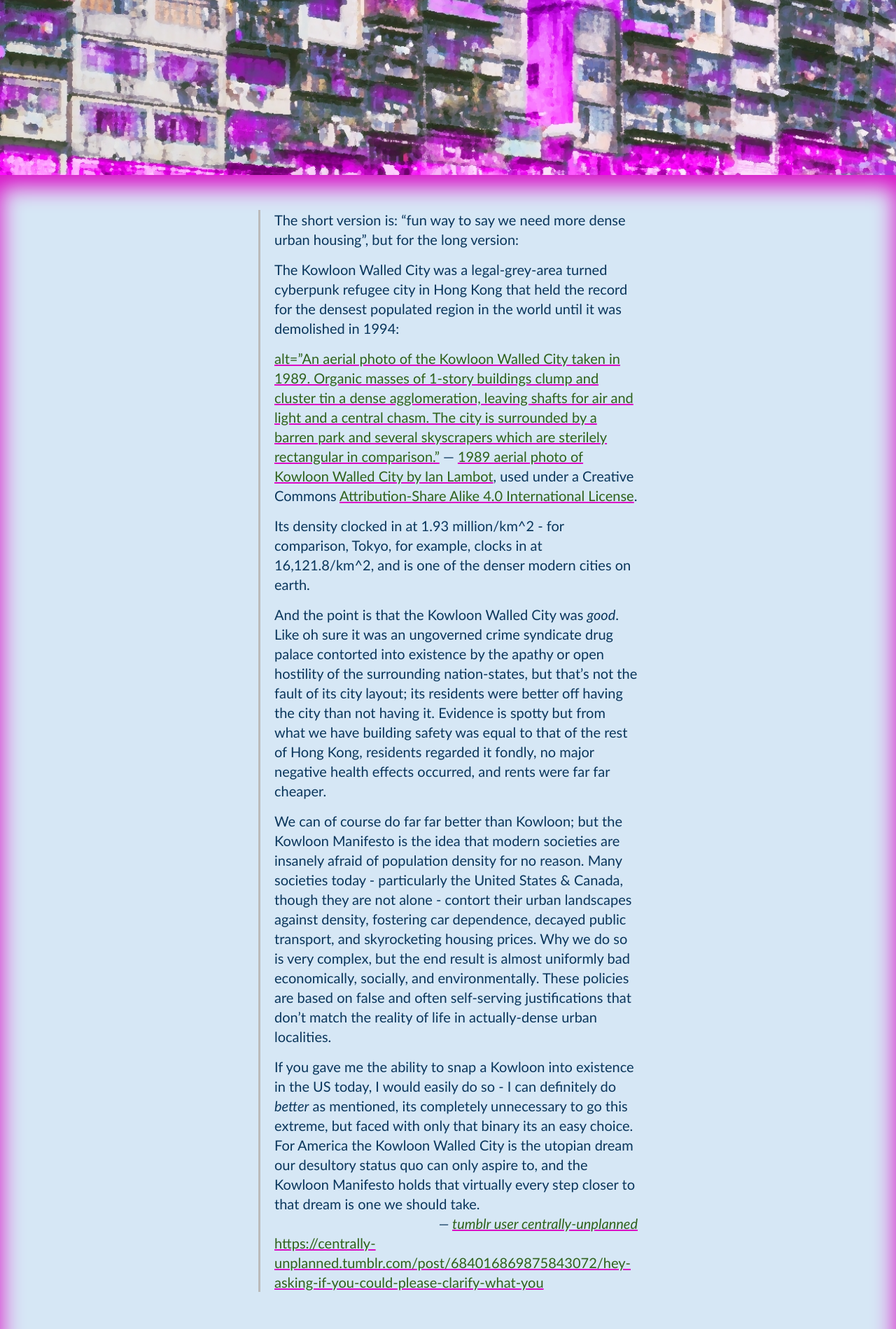
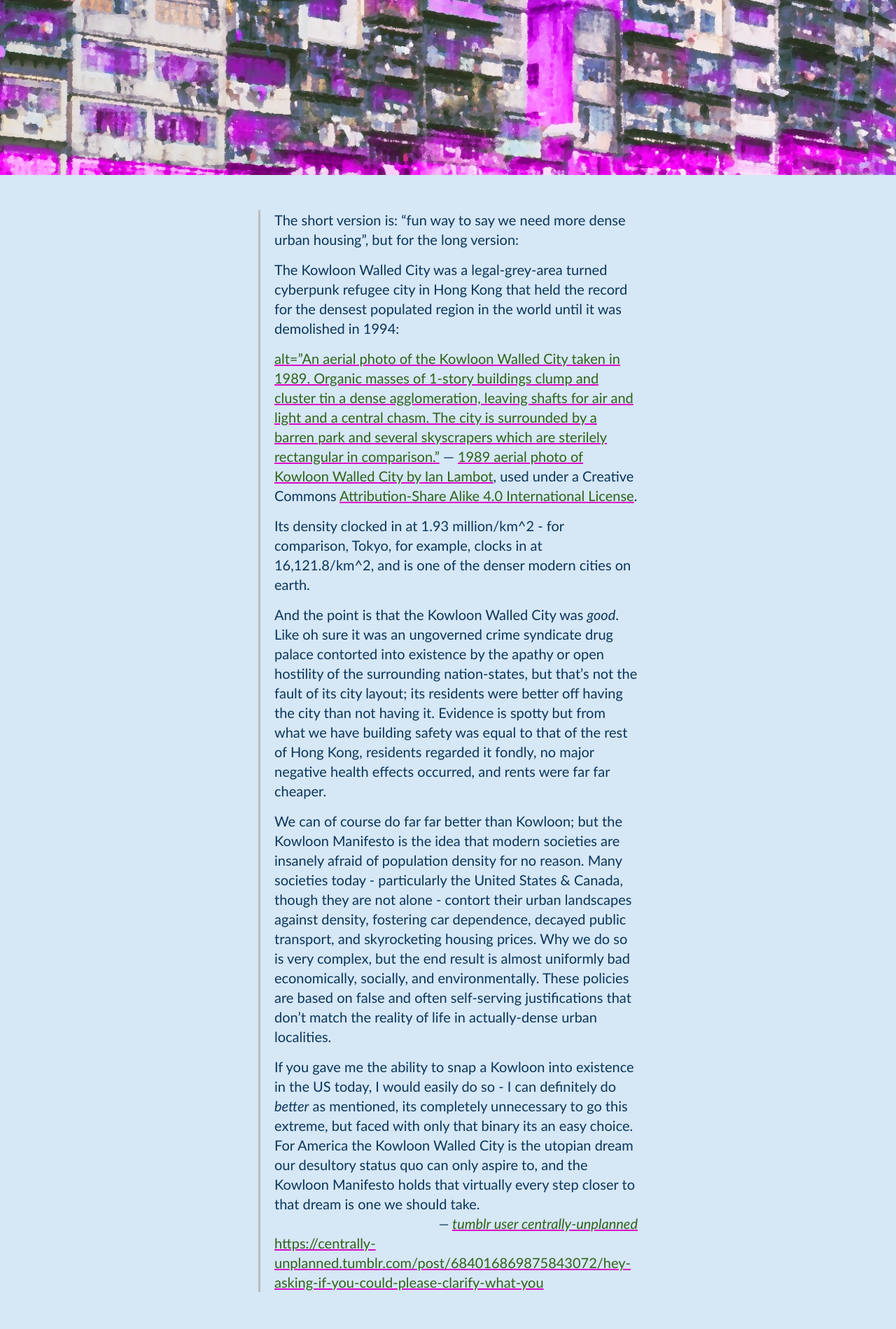
Before and after one commit to benlk/kowloon-manifesto, a Jekyll site: the page built from index.md, in a window 1280 px wide. Shown: the part 595-2494 px from the top of the page at 70% size. Built offline with Jekyll 4.4.1, drawn with Linux system fonts in a browser that asks for light colours; our own code applies the rules of GitHub Pages for plain Markdown files.

Commit message:
Remove the pink border

```diff
--- a/_sass/jekyll-theme-slate.scss
+++ b/_sass/jekyll-theme-slate.scss
@@ -375,7 +375,6 @@ Full-Width Styles
 
 #main_content_wrap {
   background: var(--grey-90);
-  box-shadow: inset 0 1rem 2rem var(--tertiary);
 }
 
 #main_content {
```
